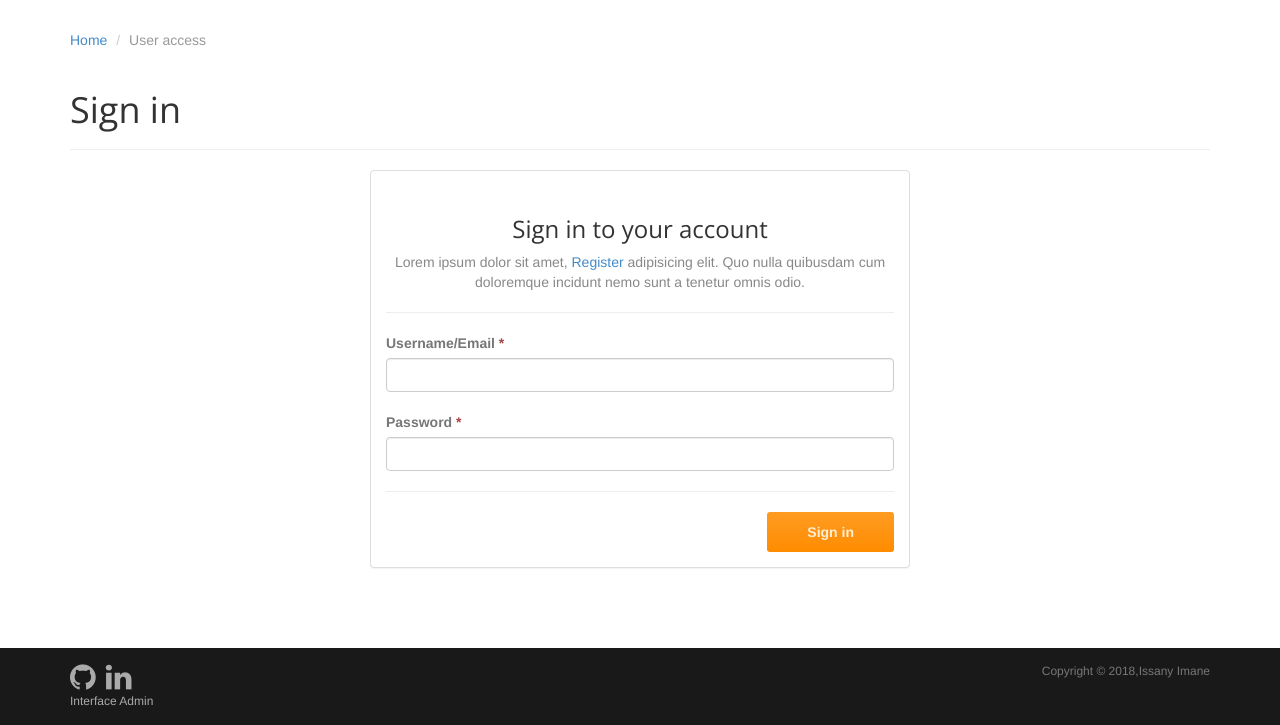
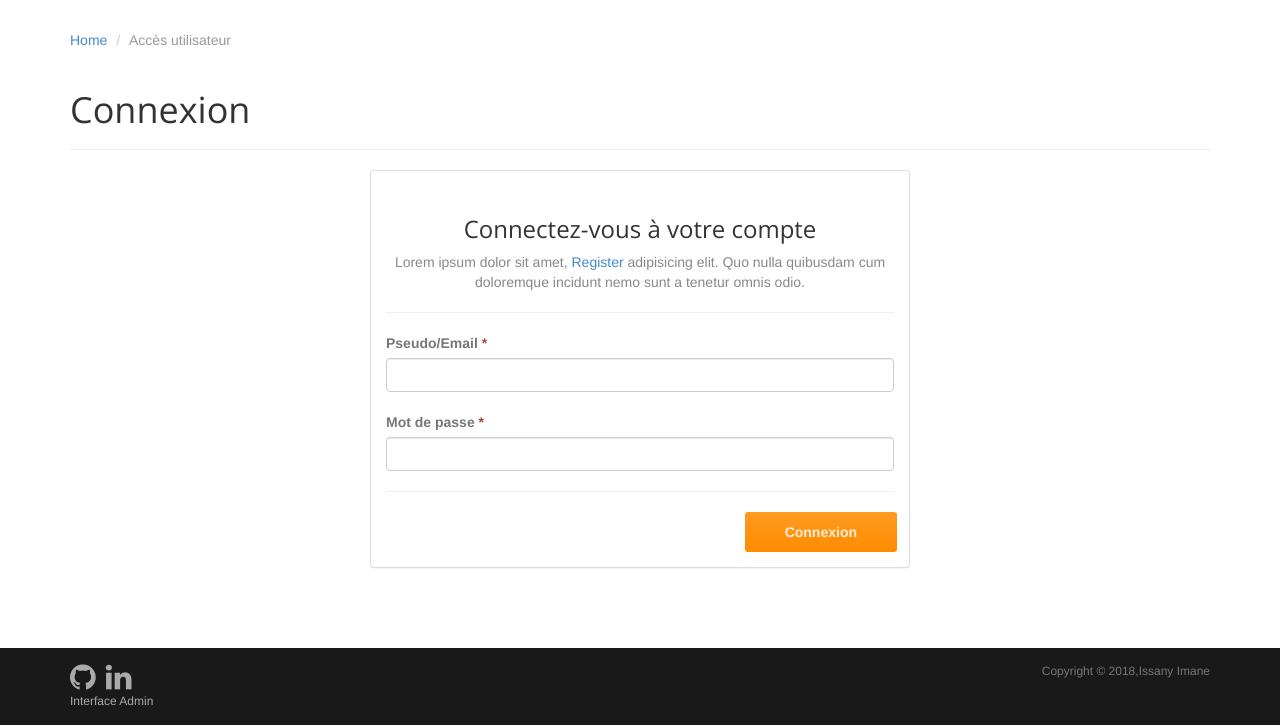
Before and after one commit to imaneis/project5oc, a PHP site: template blog/view/frontend/sign_in.php in a window 1280 px wide. Shown: the part 100-825 px from the top of the page. Run offline with PHP 8.4, Linux system fonts and the light colour scheme; the template is opened without the code that fills it, so the values that code supplies are empty; some libraries are stand-ins or nearby versions.

Commit message:
traduire les formulaires

```diff
--- a/blog/view/frontend/sign_in.php
+++ b/blog/view/frontend/sign_in.php
@@ -7,7 +7,7 @@ ob_start();
 
         <ol class="breadcrumb">
             <li><a href="index.php">Home</a></li>
-            <li class="active">User access</li>
+            <li class="active">Accès utilisateur</li>
         </ol>
 
         <div class="row">
@@ -15,12 +15,12 @@ ob_start();
             <!-- Article main content -->
             <article class="col-xs-12 maincontent">
                 <header class="page-header">
-                    <h1 class="page-title">Sign in</h1>
+                    <h1 class="page-title">Connexion</h1>
                 </header>
                 <div class="col-md-6 col-md-offset-3 col-sm-8 col-sm-offset-2">
                     <div class="panel panel-default">
                         <div class="panel-body">
-                            <h3 class="thin text-center">Sign in to your account</h3>
+                            <h3 class="thin text-center">Connectez-vous à votre compte</h3>
                             <p class="text-center text-muted">Lorem ipsum dolor sit amet, <a href="signup.html">Register</a> adipisicing elit. Quo nulla quibusdam cum doloremque incidunt nemo sunt a tenetur omnis odio. </p>
                             <hr>
                             <form method="post">
@@ -35,11 +35,11 @@ if(isset($error))
 }
 ?>
                                 <div class="top-margin">
-                                    <label>Username/Email <span class="text-danger">*</span></label>
+                                    <label>Pseudo/Email <span class="text-danger">*</span></label>
                                     <input type="text" name="pseudo_or_email" class="form-control" required>
                                 </div>
                                 <div class="top-margin">
-                                    <label>Password <span class="text-danger">*</span></label>
+                                    <label>Mot de passe <span class="text-danger">*</span></label>
                                     <input type="password" name="pass" class="form-control" required>
                                 </div>
                                 <hr>
@@ -48,7 +48,7 @@ if(isset($error))
 
                                     </div>
                                     <div class="col-lg-4 text-right">
-                                        <button class="btn btn-action" name="signIn" type="submit">Sign in</button>
+                                        <button class="btn btn-action" name="signIn" type="submit">Connexion</button>
                                     </div>
                                 </div>
                             </form>
```
Also changed, not shown: blog/view/frontend/admin_login.php (+6 -6 lines), blog/view/frontend/sign_up.php (+7 -7 lines).
